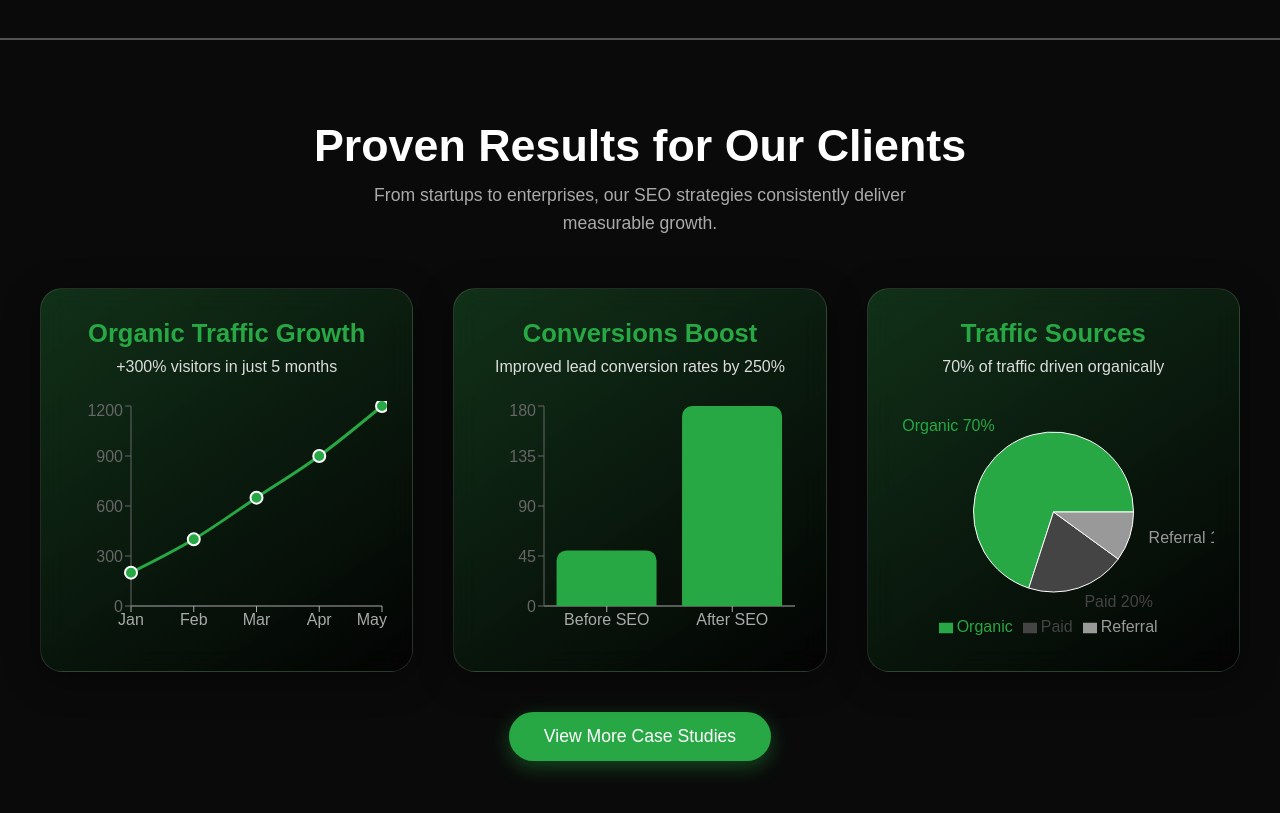
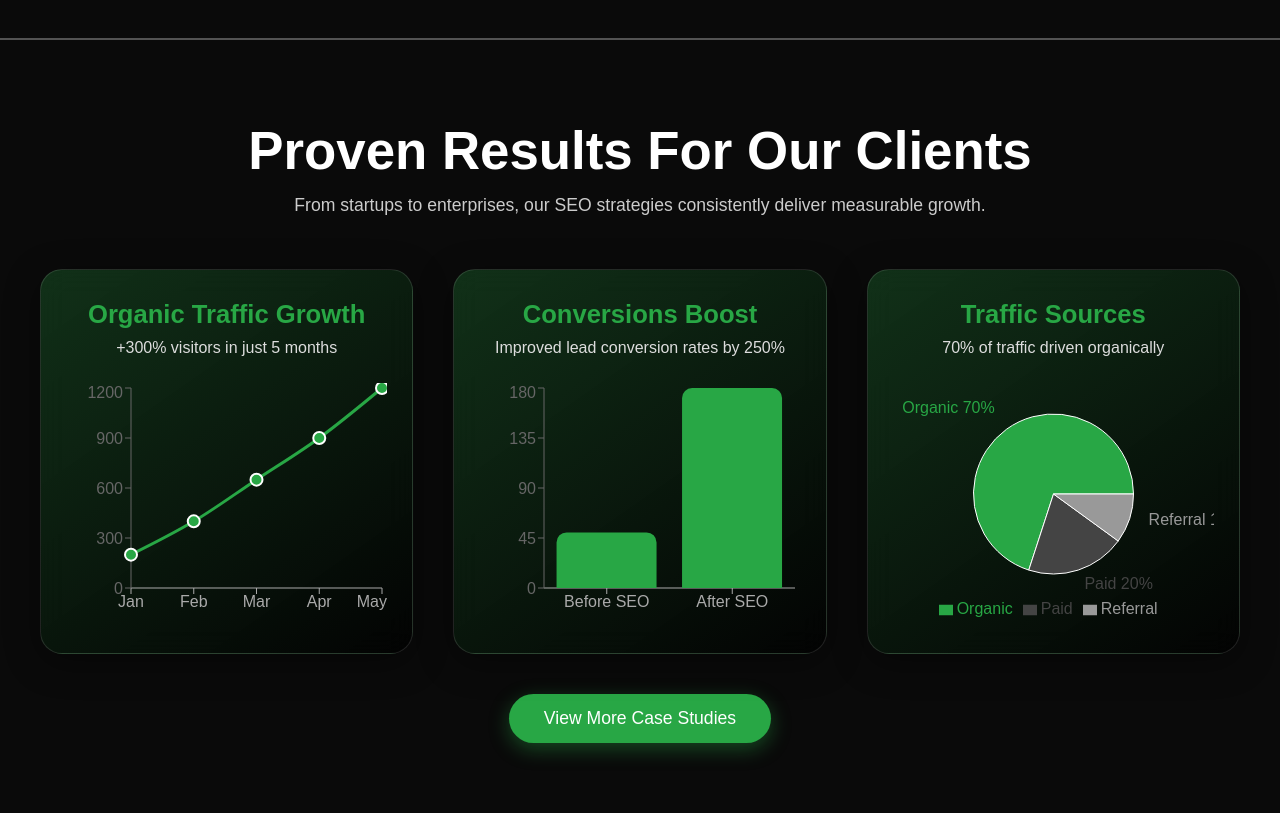
Before and after one commit to Santhosh-Kumar-2004/seo-saas-landing-page, a React (Vite) app: page / in a window 1280 px wide. Shown: the part 2780-3593 px from the top of the page. Built offline with nearby package versions, Linux system fonts and the light colour scheme.

Commit message:
Updated the title and sub-title

```diff
--- a/src/components/PortfolioSection.jsx
+++ b/src/components/PortfolioSection.jsx
@@ -31,8 +31,8 @@ const PortfolioSection = () => {
     return (
         <section className="portfolio">
             <div className="portfolio-header">
-                <h2 className="portfolio-title">Proven Results for Our Clients</h2>
-                <p className="portfolio-subtitle">
+                <h2 className="features-title">Proven Results for Our Clients</h2>
+                <p className="features-subtitle">
                     From startups to enterprises, our SEO strategies consistently deliver measurable growth.
                 </p>
             </div>
```
